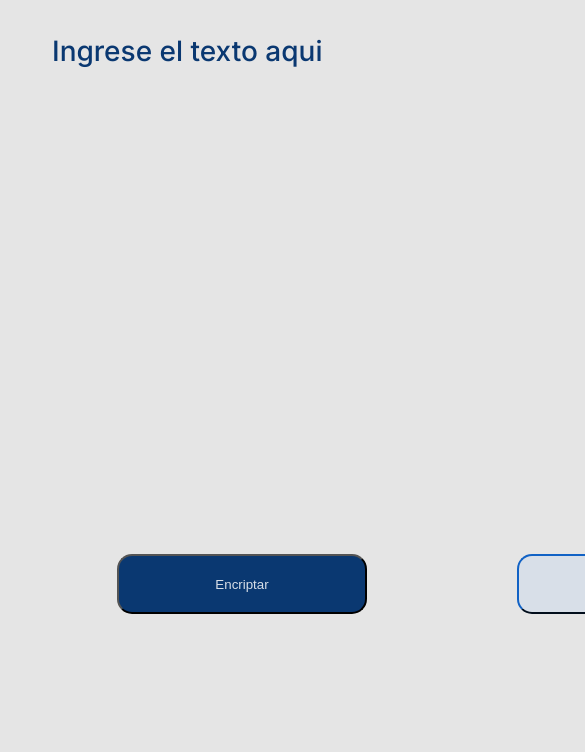
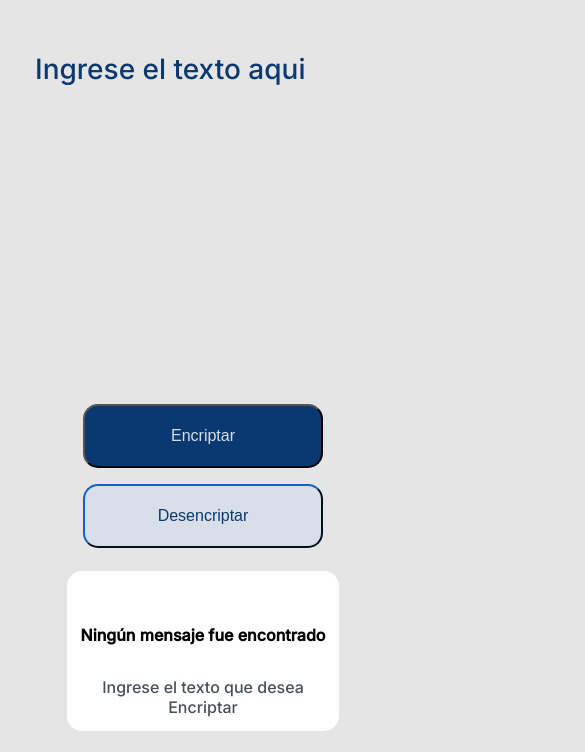
Before and after one commit to CamSandoval/CamSandoval.github.io, a plain HTML site: page src/main.html in a window 390 px wide. Shown: the part 92-844 px from the top of the page, 585 px wide, since content can reach past the window. Drawn offline with Linux system fonts and the light colour scheme.

Commit message:
Terminado el responsive y el diseño, falta arreglar los espacios en el output

```diff
--- a/src/main.html
+++ b/src/main.html
@@ -18,12 +18,13 @@
     </div>
 
     <div id="output">
-        <p id="text-output" class=""><span id="opcion-desencriptado"></span><span id="texto-encriptado"></span></p>
+        <p id="text-output" class=""><span id="texto-encriptado"></span></p>
         <div id="texts" class="">
             <img src="../logos/Muñeco.png" alt="muñeco" id="img-oputput" >
             <p>Ningún mensaje fue encontrado</p>
             <p>Ingrese el texto que desea Encriptar</p>
         </div>
+        <button id="copy-button" class="inactive">Copiar</button>
     </div>
 <script src="./src.js"></script>
 </body>
--- a/src/src.js
+++ b/src/src.js
@@ -2,9 +2,11 @@ const buttonEncriptar = document.getElementById('Button-Encriptar');
 const buttonDesencriptar = document.getElementById('Button -Desencriptar');
 const textsOputput= document.getElementById('texts');
 const output = document.getElementById('text-output');
+const copyButton = document.getElementById('copy-button');
 
 buttonEncriptar.addEventListener('click',encriptarTexto);
 buttonDesencriptar.addEventListener('click',desencriptarTexto);
+copyButton.addEventListener('click',copyClipBoard)
 
 function encriptarTexto() {
     const vocales= {
@@ -32,13 +34,16 @@ function encriptarTexto() {
             textoEncriptado += inputTexto[i];
         }
     }
-
+    if(!inputTexto == ''){
         if(!textsIsClosed){
             textsOputput.classList.add('inactive');
             output.classList.add('add-heigth');
+            copyButton.classList.remove('inactive')
         }
+
         document.getElementById('texto-encriptado').innerText = textoEncriptado;
-    document.getElementById('opcion-desencriptado').innerHTML = 'El texto encriptado es: <br></br>';
+        copyButton.textContent='Copiar';
+    }
 }
 
 function desencriptarTexto() {
@@ -69,10 +74,19 @@ function desencriptarTexto() {
             textoDesencriptado += inputTextoEncriptado[i];
         }
     }
+    if(!inputTextoEncriptado == ''){
         if(!textsIsClosed){
             textsOputput.classList.add('inactive');
             output.classList.add('add-heigth');
+            copyButton.classList.remove('inactive')
         }
         document.getElementById('texto-encriptado').innerText = textoDesencriptado;
-    document.getElementById('opcion-desencriptado').innerHTML = 'El texto desencriptado es: <br></br>';
+        copyButton.textContent='Copiar';
     }
+}
+
+function copyClipBoard(){
+    const copied = output.textContent;
+    navigator.clipboard.writeText(copied);
+    copyButton.textContent='Copiado';
+}
--- a/src/style.css
+++ b/src/style.css
@@ -1,31 +1,32 @@
 @import url('https://fonts.googleapis.com/css2?family=Inter:wght@500&display=swap');
 body{
+    width: 100%;
+    height: 100%;
     display: flex;
     background-color: #E5E5E5;
 }
 #input{
-    width: 1000px;
-    height: 700px;
+    width: 64em;
+    height: 40em;
 }
 
 #input img{
-    height: 44px;
-    width: 120px;
-    border-radius: 0px;
+    height: 3em;
+    width: 8em;
     display: inline;
     margin-top: 20px;
 
 }
 #input-texto{
     border: none;
-    width: 880px;
-    height: 350px;
-    padding: 0 44px;
+    width: 29em;
+    height: 10em;
+    padding: 0 2em;
     background-color: inherit;
     font-family: 'Inter', sans-serif;
-    font-size: 28px;
+    font-size: 2em;
     color: #0A3871;
-    margin: 50px 0;
+    margin: 2em 0;
     vertical-align: top;
     resize: none;
     outline: none;
@@ -41,14 +42,15 @@ body{
 #buttons{
     display: flex;
     justify-content: center;
-    margin-top: 120px;
-    margin-left: 50px;
+
 }
-button{
-    width: 250px;
-    height: 60px;
-    margin-right: 150px;
+#buttons button{
+    width: 15em;
+    height: 4em;
+    margin-right: 11em;
     border-radius: 15px;
+    cursor: pointer;
+    font-size: 1em;
 }
 
 #buttons :nth-child(1){
@@ -63,13 +65,13 @@ button{
 }
 #output{
     display: flex;
+    flex-direction: column;
     justify-content: center;
     align-items: center;
     font-family: 'Inter', sans-serif;
-    width: 400px;
-    height: 700px;
+    width: 25em;
+    height: 40em;
     background-color: #FFFFFF;
-    margin-left: 20px;
     border-radius: 15px;
     margin-top: 15px;
 }
@@ -81,24 +83,93 @@ button{
     display: flex;
     flex-direction: column;
     align-items: center;
+    width: inherit;
+    height: inherit;
+    justify-content: center;
 }
 
 #img-oputput{
-    height: 304px;
-    width: 336px;
+    height: 19em;
+    width: 19em;
 }
 #output .inactive {
     display: none;
 }
 .add-heigth{
     width: 320px;
-    height: inherit;
+    height: 70%;
+}
+.change_flex{
+    display: flex;
+    justify-content: center;
+    font-family: 'Inter', sans-serif;
+    width: 400px;
+    height: 660px;
+    background-color: #FFFFFF;
+    margin-left: 20px;
+    border-radius: 15px;
+    margin-top: 15px;
 }
 #texts :nth-child(2){
-    font-size: 20px;
+    font-size: 1em;
     font-weight: bold;
 }
 #texts :nth-child(3){
     color: #495057;
-    ;
+    font-size: 1em;
+    text-align: center;
 }
+
+#copy-button{
+    margin-top: 2em;
+    width: 11em;
+    height: 5em;
+    border-radius: 10px;
+    cursor: pointer;
+}
+
+@media (max-width: 1000px) {
+    body{
+        display: flex;
+        flex-direction: column;
+        align-items: center;
+    }
+    #input{
+        width: 40em;
+        height: 37em;
+    }
+    #input-texto {
+        width: 12em;
+        height: 9em;
+    }
+    #buttons button {
+        margin-right: 2em;
+        margin-bottom: 1em;
+    }
+    #output{
+        width: 31em;
+        height: 10em;
+    }
+    #img-oputput{
+        display: none;
+    }
+}
+@media (max-width: 600px) {
+    #input{
+        width: 29em;
+        height: 40em;
+    }
+    #output{
+        width: 17em;
+        height: 10em;
+    }
+    #buttons{
+        display: flex;
+        flex-direction: column;
+        align-items: center;
+    }
+    #buttons button {
+        margin-right: 0;
+        margin-bottom: 1em;
+    }
+}
```
Lines whose indentation alone changed are shown as unchanged.
